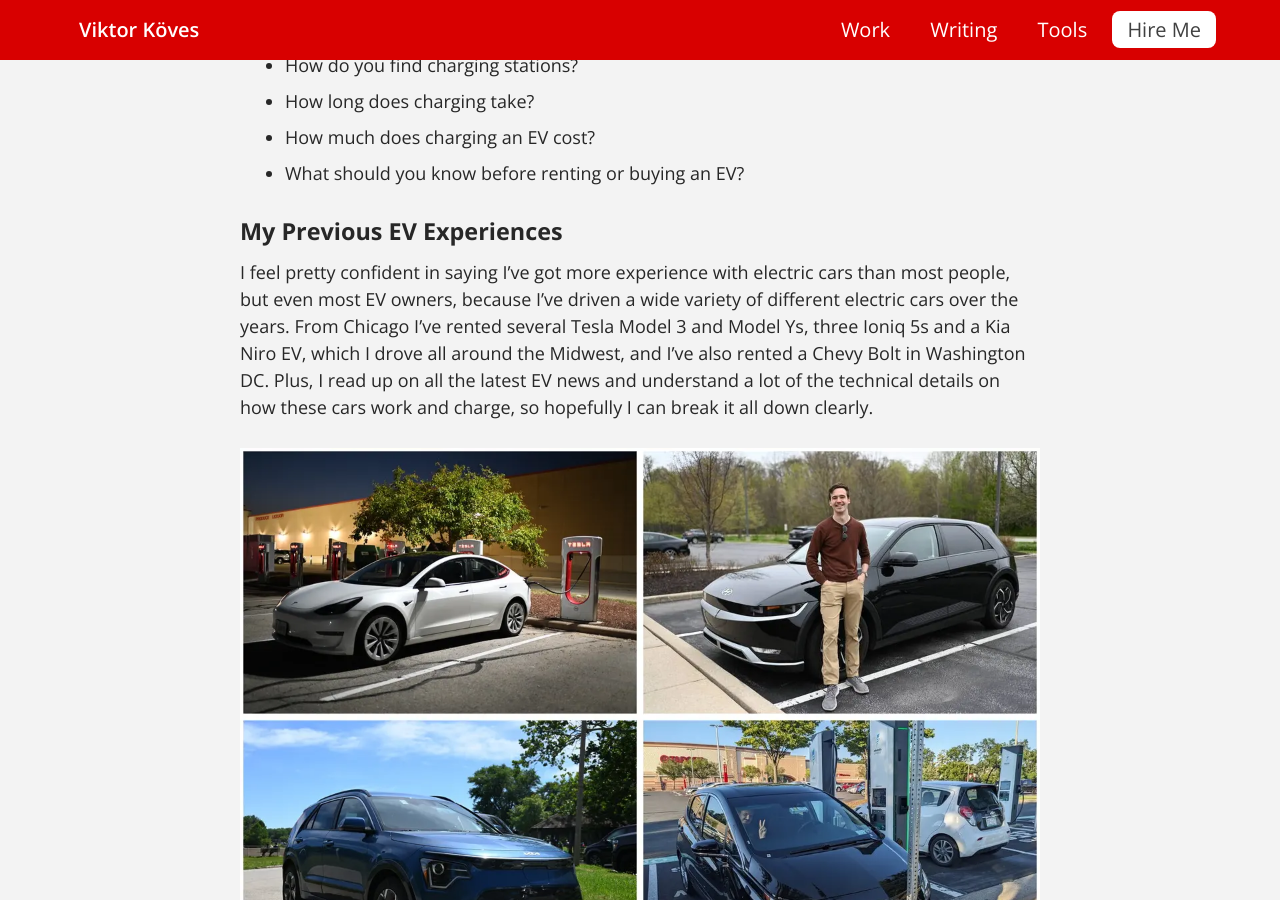
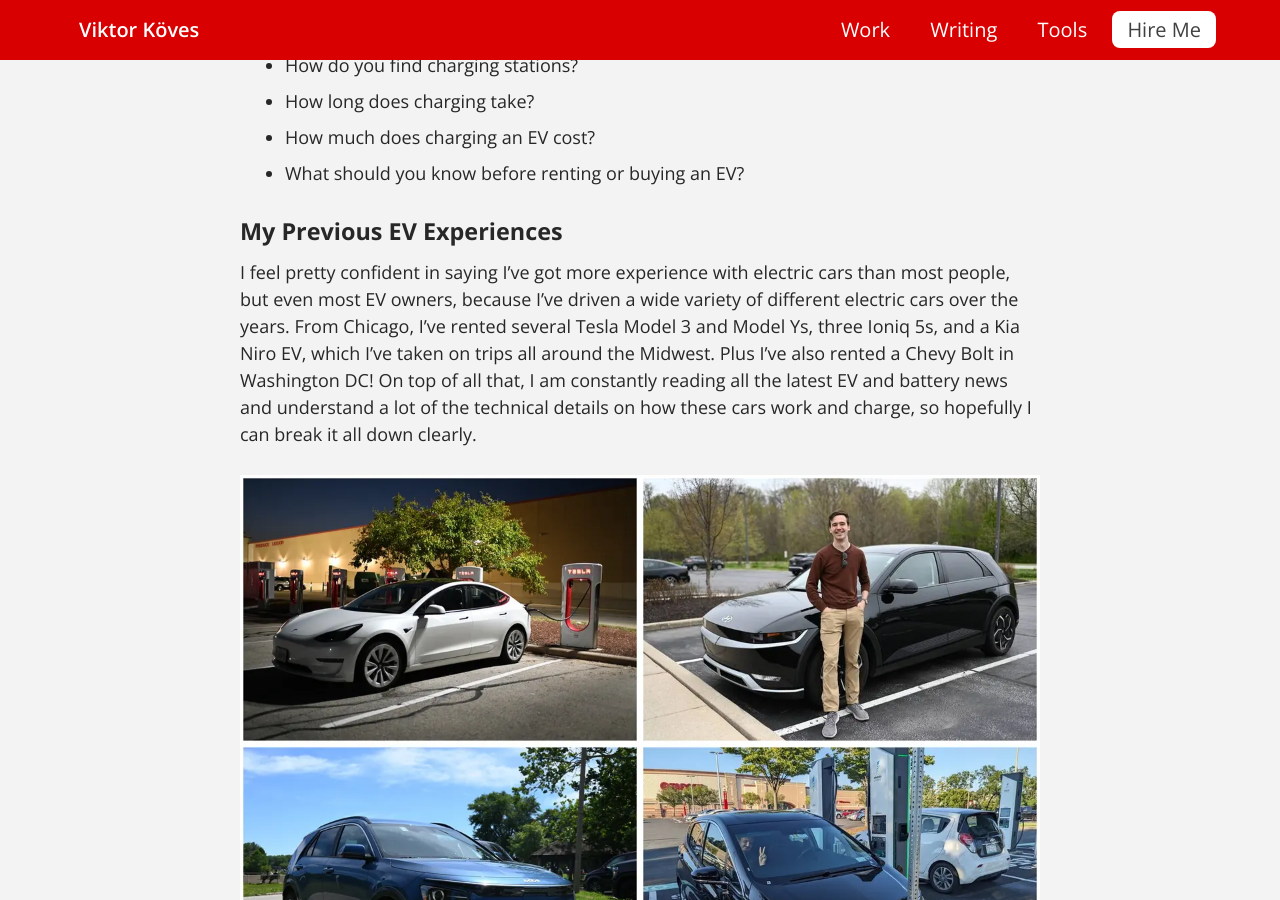
Before and after one commit to vkoves/vkoves.github.io, a Jekyll site: the page built from _posts/2026-08-24-ev-road-tripping-is-actually-easy-now.md, in a window 1280 px wide and 900 px high, scrolled down 576 px. Built offline with Jekyll 4.4.1, drawn with Linux system fonts in a browser that asks for light colours.

Commit message:
More wording tweaks

```diff
--- a/_posts/2026-08-24-ev-road-tripping-is-actually-easy-now.md
+++ b/_posts/2026-08-24-ev-road-tripping-is-actually-easy-now.md
@@ -104,10 +104,11 @@
 
 I feel pretty confident in saying I've got more experience with electric cars than most people, but
 even most EV owners, because I've driven a wide variety of different electric cars over the years.
-From Chicago I've rented several Tesla Model 3 and Model Ys, three Ioniq 5s and a Kia Niro EV, which
-I drove all around the Midwest, and I've also rented a Chevy Bolt in Washington DC. Plus, I read up
-on all the latest EV news and understand a lot of the technical details on how these cars work and
-charge, so hopefully I can break it all down clearly.
+From Chicago, I've rented several Tesla Model 3 and Model Ys, three Ioniq 5s, and a Kia Niro EV,
+which I've taken on trips all around the Midwest. Plus I've also rented a Chevy Bolt in Washington
+DC! On top of all that, I am constantly reading all the latest EV and battery news and understand a
+lot of the technical details on how these cars work and charge, so hopefully I can break it all
+down clearly.
 
 <div>
   <img src="/post-assets/ev-roadtrip/rental-cars-montage.webp" loading="lazy"
```
